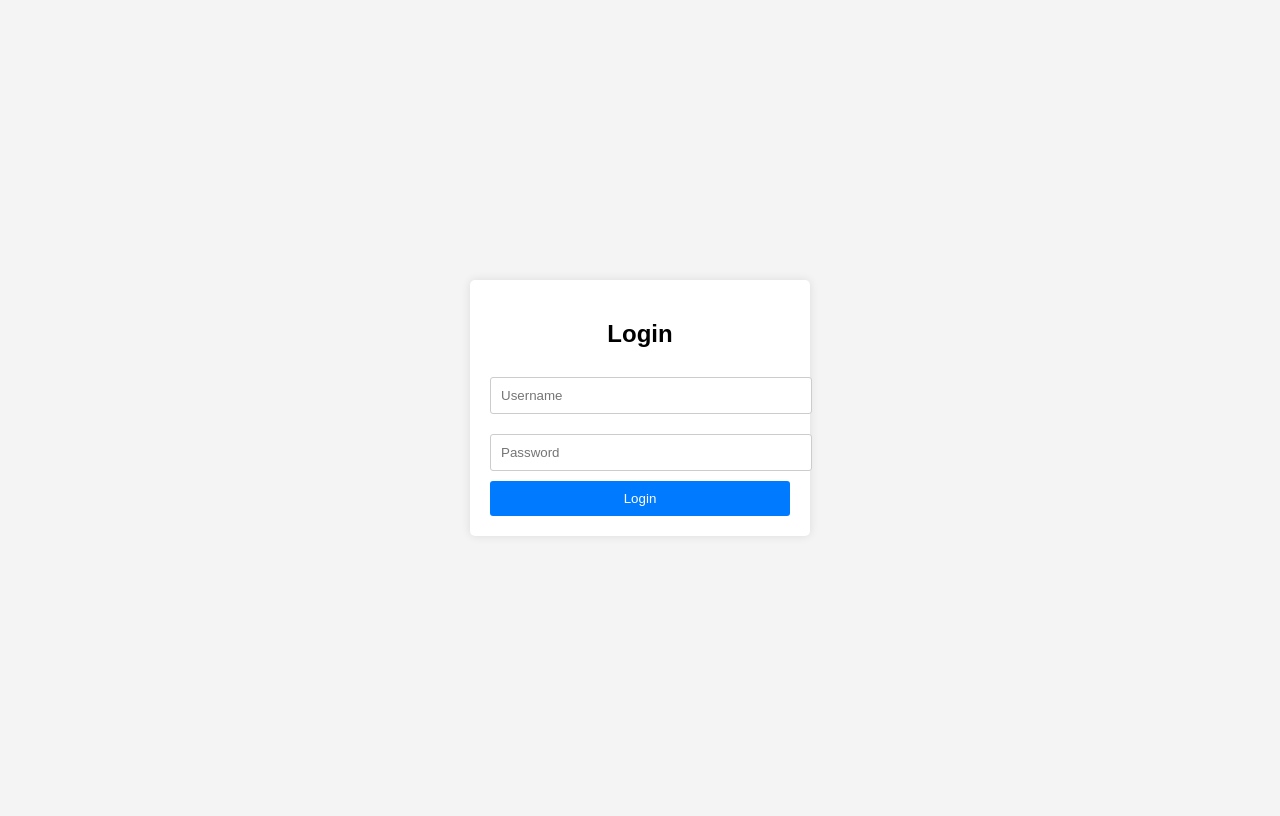
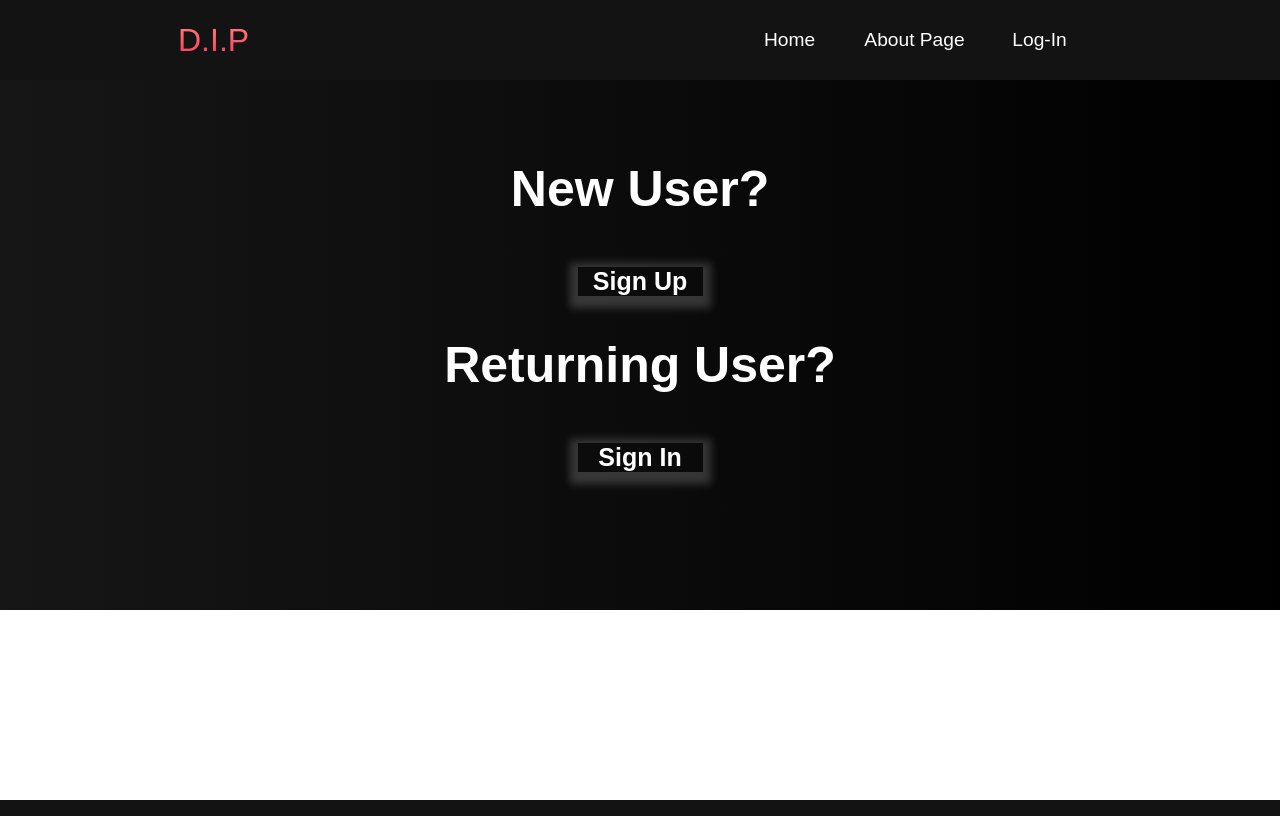
Before and after one commit to ZoutKoning/DIP-Website, a Django app: template templates/login.html in a window 1280 px wide. Run offline with Django 4.2, Linux system fonts and the light colour scheme; the template is opened without the code that fills it, so the values that code supplies are empty.

Commit message:
new user sign up in process

```diff
--- a/templates/login.html
+++ b/templates/login.html
@@ -2,61 +2,53 @@
 <html lang="en">
 <head>
     <meta charset="UTF-8">
+    <meta http-equiv="X-UA-Compatible" content="IE=edge">
     <meta name="viewport" content="width=device-width, initial-scale=1.0">
-    <title>Login Page</title>
-    <style>
-        body {
-            font-family: Arial, sans-serif;
-            display: flex;
-            justify-content: center;
-            align-items: center;
-            height: 100vh;
-            background-color: #f4f4f4;
-        }
+    <title>DriverIncentiveProgram</title>
+    <link rel="stylesheet" href="/static/styles.css">
 
-        .login-container {
-            width: 300px;
-            padding: 20px;
-            background-color: #ffffff;
-            box-shadow: 0px 0px 10px rgba(0, 0, 0, 0.1);
-            border-radius: 5px;
-        }
+</head>
 
-        .login-container h2 {
-            text-align: center;
-        }
+<body>
+    <!--section Navbar-->
+    <nav class="navbar">
+        <div class="navbar__container">
+            <a href="#home" id="navbar__logo">D.I.P</a>
+            <div class="navbar__toggle" id="mobile-menu">
+                <span class="bar"></span>
+                <span class="bar"></span>
+                <span class="bar"></span>
+            </div>
+            <ul class="navbar__menu">
+                <li class="navbar__item">
+                   <a href="{% url 'index' %}" class="navbar__links" id="home-page">Home</a>
+                </li>
+                <li class="navbar__item">
+                    <a href="{%url 'about' %}" class="navbar__links" id="about-page">About Page</a>
+                 </li>
+                 <li class="navbar__item">
+                    <a href="{%url 'login' %}" class="navbar__links" id="application-page">Log-In</a>
+                 </li>
+            </ul>
+        </div>
+    </nav>
 
-        .login-input {
-            width: 100%;
-            padding: 10px;
-            margin: 10px 0;
-            border: 1px solid #ccc;
-            border-radius: 3px;
-        }
-
-        .login-button {
-            width: 100%;
-            padding: 10px;
-            background-color: #007bff;
-            color: #ffffff;
-            border: none;
-            border-radius: 3px;
-            cursor: pointer;
-        }
-
-        .login-button:hover {
-            background-color: #0056b3;
-        }
-    </style>
-</head>
-<body>
-    <div class="login-container">
-        <h2>Login</h2>
-        <form action="/login-endpoint" method="post">
-            <input type="text" name="username" placeholder="Username" required class="login-input">
-            <input type="password" name="password" placeholder="Password" required class="login-input">
-            <button type="submit" class="login-button">Login</button>
-        </form>
+    <div class="aboutme" id = "Login">
+        <div class="aboutme__container">
+            <h1 class="aboutme__heading">New User?</h1>
+            <h2 class="apply__subheading">
+                <p class="card">
+                    <a href="{%url 'signup' %}" class="navbar__links" >Sign Up</a>
+                </p>
+            </h2>
+            <h3 class ="aboutme__heading">Returning User?</h3>
+            <h4 class="apply__subheading">
+                <p class="card">
+                    <a href="{%url 'signin' %}" class="navbar__links" >Sign In</a>
+                </p>
+            </h4>
+        </div>
+        <br/>
     </div>
 </body>
 </html>
--- /dev/null
+++ b/templates/signup.html
@@ -0,0 +1,5 @@
+{% extends 'template/login.html' %}
+
+{% block content %}
+
+{% end block content %}
```
Also changed, not shown: DIP/forms.py (+14 -6 lines), DIP/models.py (+25 -15 lines), DIP/urls.py (+5 -8 lines), DIP/views.py (+17 -11 lines), templates/about.html (+48 -6 lines), templates/index.html (+1 -20 lines).
